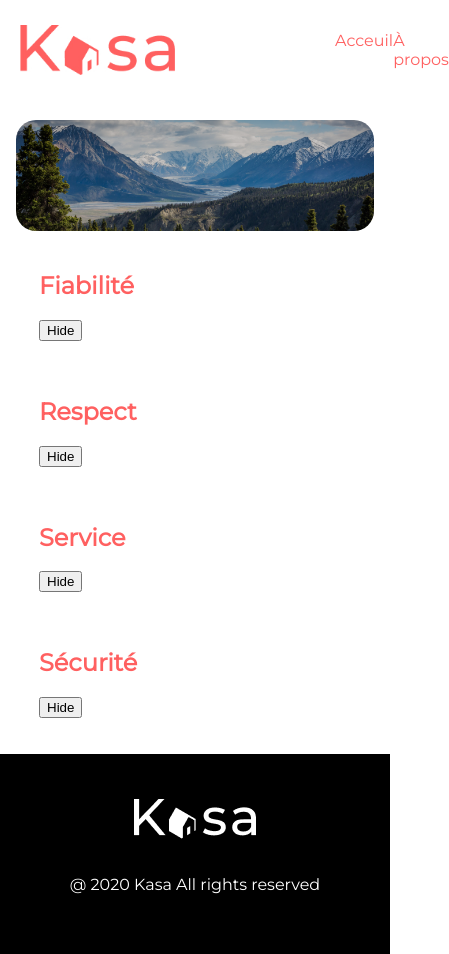
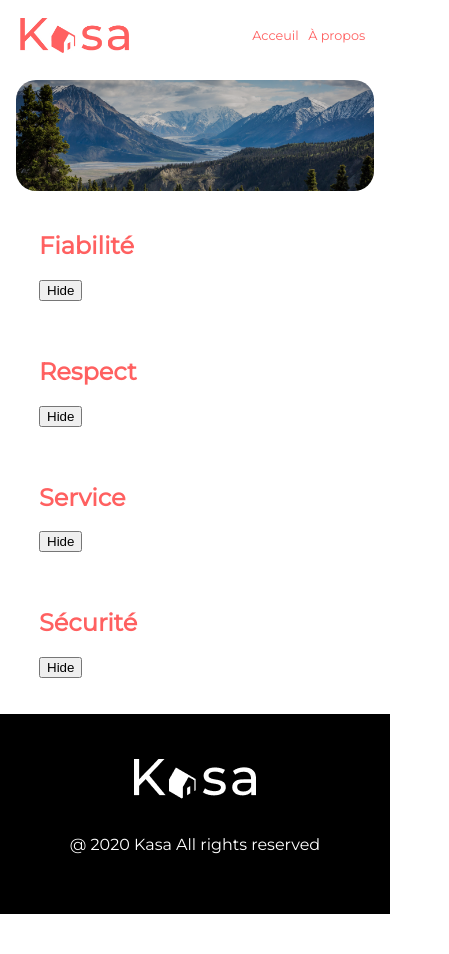
Before and after one commit to CMickus/Projet-6, a React (Create React App) app: page /A-propos in a window 390 px wide. Shown: the whole page, 449 px wide, since content can reach past the window. After the commit the page ends 914 px from the top, so only its background shows below. Built offline with nearby package versions, Linux system fonts and the light colour scheme.

Commit message:
CSS format portable header

```diff
--- a/src/components/Banner.module.css
+++ b/src/components/Banner.module.css
@@ -31,6 +31,7 @@
 @media screen and (max-width: 767px) {
     .banner{
         height: 111px;
+        margin-top: 10px;
     }
 
     .title1{
--- a/src/components/header.module.css
+++ b/src/components/header.module.css
@@ -28,3 +28,17 @@
 :hover.link{
     text-decoration: underline;
 }
+
+@media screen and (max-width: 767px) {
+    .headerstyle{
+        height: 70px;
+    }
+
+    .nav{
+        width: 35%;
+    }
+
+    .link{
+        font-size: 0.8em;
+    }
+}
```
